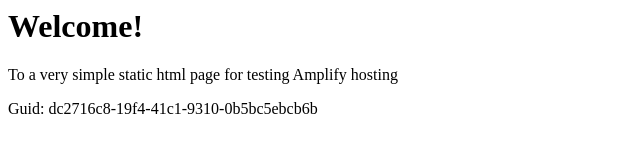
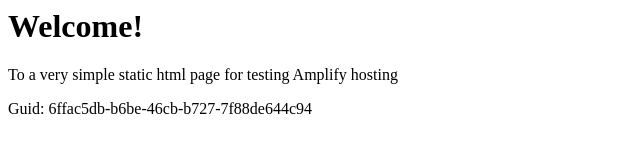
Before and after one commit to aws-aemilia-nrt/Github-PR-Commit-Integration-Test-DoNotTouch-Gith-BKMSSQOA-v1-preprod-ap-northeast-1, a website: page src/index.html in a window 1280 px wide. Shown: the full height of the page, 0-640 px from the left. Drawn offline with Linux system fonts and the light colour scheme.

Commit message:
commit from integ tests

```diff
--- a/src/index.html
+++ b/src/index.html
@@ -12,6 +12,6 @@
 <body>
     <h1>Welcome!</h1>
     <p>To a very simple static html page for testing Amplify hosting</p>
-    <p>Guid: dc2716c8-19f4-41c1-9310-0b5bc5ebcb6b</p></body>
+    <p>Guid: 6ffac5db-b6be-46cb-b727-7f88de644c94</p></body>
 
 </html>
```
